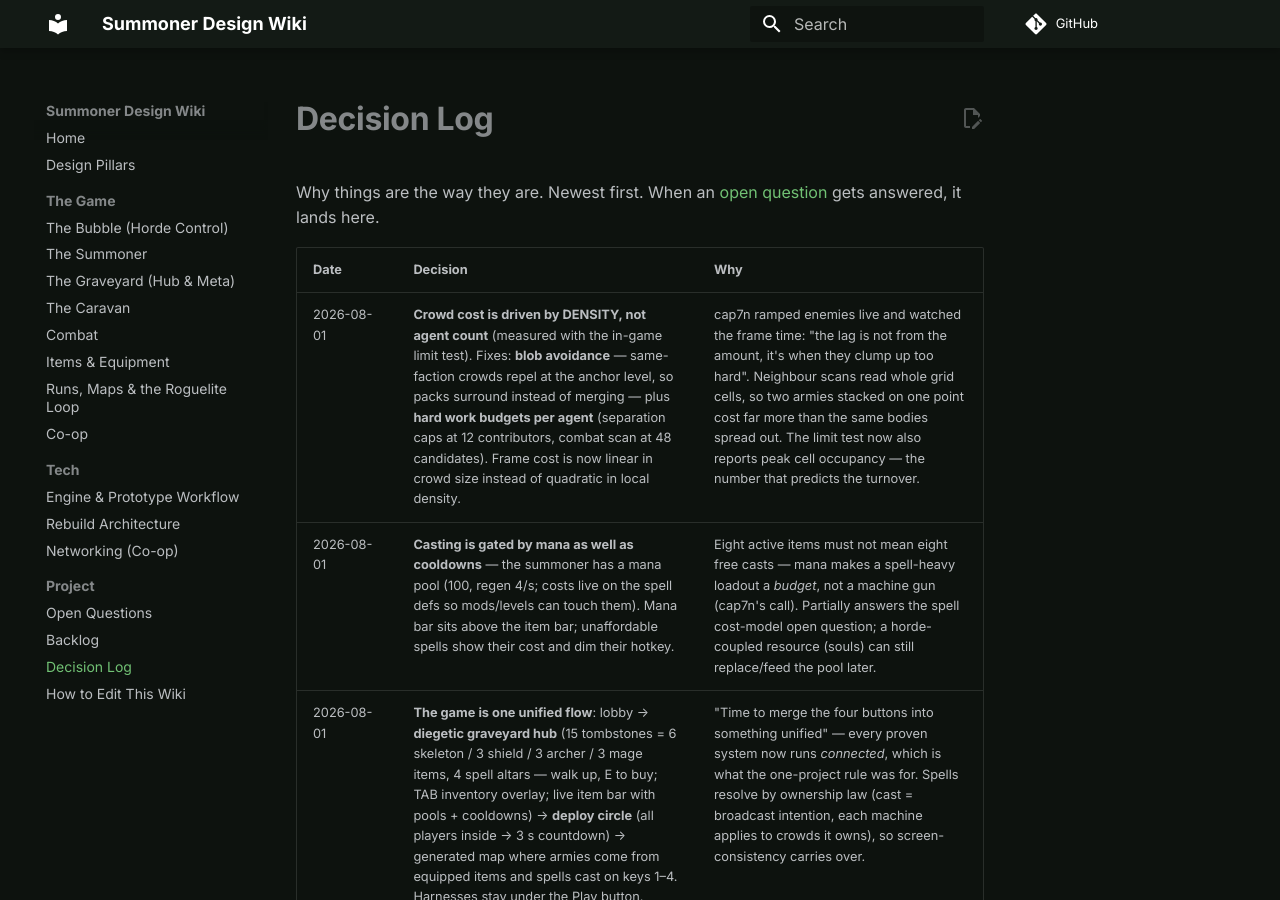
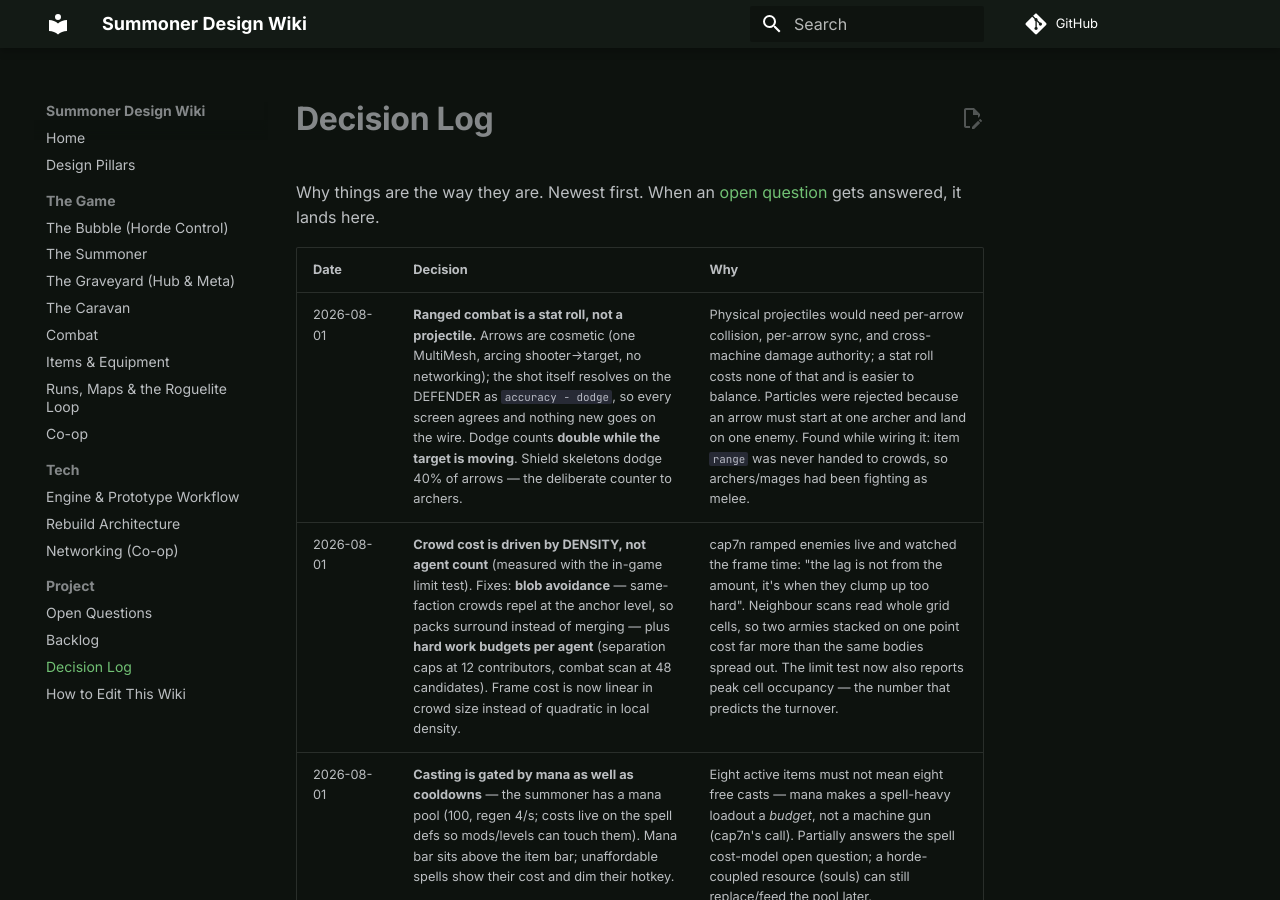
Before and after one commit to cap7n/SummonerWebsite, an MkDocs documentation site: the page built from docs/project/decisions.md, in a window 1280 px wide and 900 px high. Built offline with MkDocs 1.6.1 and Material for MkDocs 9.7.7, drawn with Linux system fonts in a browser that asks for light colours; comment, search, counter and statistics services are not loaded.

Commit message:
Decision: ranged combat is a stat roll, arrows are cosmetic
Co-Authored-By: Claude Fable 5 <noreply@anthropic.com>

```diff
--- a/docs/project/decisions.md
+++ b/docs/project/decisions.md
@@ -4,6 +4,7 @@ Why things are the way they are. Newest first. When an [open question](open-ques
 
 | Date | Decision | Why |
 |---|---|---|
+| 2026-08-01 | **Ranged combat is a stat roll, not a projectile.** Arrows are cosmetic (one MultiMesh, arcing shooter→target, no networking); the shot itself resolves on the DEFENDER as `accuracy − dodge`, so every screen agrees and nothing new goes on the wire. Dodge counts **double while the target is moving**. Shield skeletons dodge 40% of arrows — the deliberate counter to archers. | Physical projectiles would need per-arrow collision, per-arrow sync, and cross-machine damage authority; a stat roll costs none of that and is easier to balance. Particles were rejected because an arrow must start at one archer and land on one enemy. Found while wiring it: item `range` was never handed to crowds, so archers/mages had been fighting as melee. |
 | 2026-08-01 | **Crowd cost is driven by DENSITY, not agent count** (measured with the in-game limit test). Fixes: **blob avoidance** — same-faction crowds repel at the anchor level, so packs surround instead of merging — plus **hard work budgets per agent** (separation caps at 12 contributors, combat scan at 48 candidates). Frame cost is now linear in crowd size instead of quadratic in local density. | cap7n ramped enemies live and watched the frame time: "the lag is not from the amount, it's when they clump up too hard". Neighbour scans read whole grid cells, so two armies stacked on one point cost far more than the same bodies spread out. The limit test now also reports peak cell occupancy — the number that predicts the turnover. |
 | 2026-08-01 | **Casting is gated by mana as well as cooldowns** — the summoner has a mana pool (100, regen 4/s; costs live on the spell defs so mods/levels can touch them). Mana bar sits above the item bar; unaffordable spells show their cost and dim their hotkey. | Eight active items must not mean eight free casts — mana makes a spell-heavy loadout a *budget*, not a machine gun (cap7n's call). Partially answers the spell cost-model open question; a horde-coupled resource (souls) can still replace/feed the pool later. |
 | 2026-08-01 | **The game is one unified flow**: lobby → **diegetic graveyard hub** (15 tombstones = 6 skeleton / 3 shield / 3 archer / 3 mage items, 4 spell altars — walk up, E to buy; TAB inventory overlay; live item bar with pools + cooldowns) → **deploy circle** (all players inside → 3 s countdown) → generated map where armies come from equipped items and spells cast on keys 1–4. Harnesses stay under the Play button. Ranged units (archers/mages) accepted — the contact-combat fork taken. | "Time to merge the four buttons into something unified" — every proven system now runs *connected*, which is what the one-project rule was for. Spells resolve by ownership law (cast = broadcast intention, each machine applies to crowds it owns), so screen-consistency carries over. |
```
